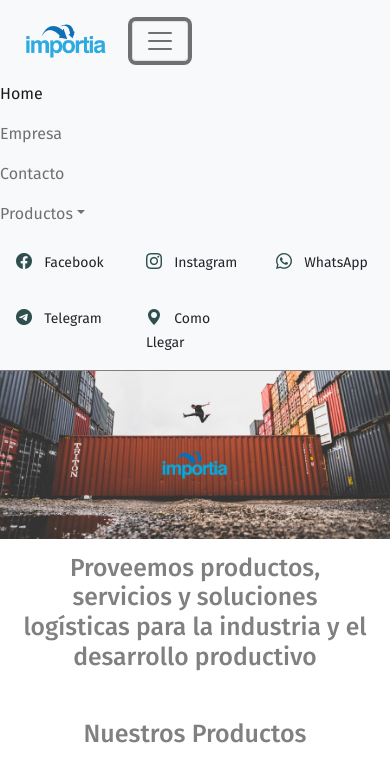
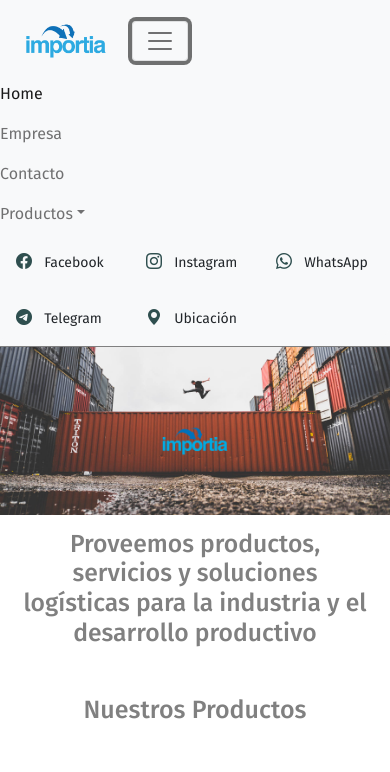
Before and after one commit to lucianoippolito/Importia, a plain HTML site: page index.html in a window 390 px wide. Both pictures are taken after a click on the button "Toggle navigation". Shown: the top 772 px of the page. Drawn offline with nearby package versions, Linux system fonts and the light colour scheme.

Commit message:
cambio palabra como llegar por ubicacion

```diff
--- a/index.html
+++ b/index.html
@@ -62,7 +62,7 @@
                         <li class="nav-item col-4 col-md-auto p-3"><a class="iconos-redes"
                                 href="https://goo.gl/maps/FAXBPRThVUv7G2Fv5" target="_blank">
                                 <i class="bi bi-geo-alt-fill"></i></a>
-                            <small class="d-md-none ms-2">Como Llegar</small>
+                            <small class="d-md-none ms-2">Ubicación</small>
                         </li>
                     </ul>
                 </div>
```
Also changed, not shown: pages/contacto.html (+1 -1 lines), pages/dewalt.html (+1 -1 lines), pages/empresa.html (+1 -1 lines), pages/milwaukee.html (+1 -1 lines).
